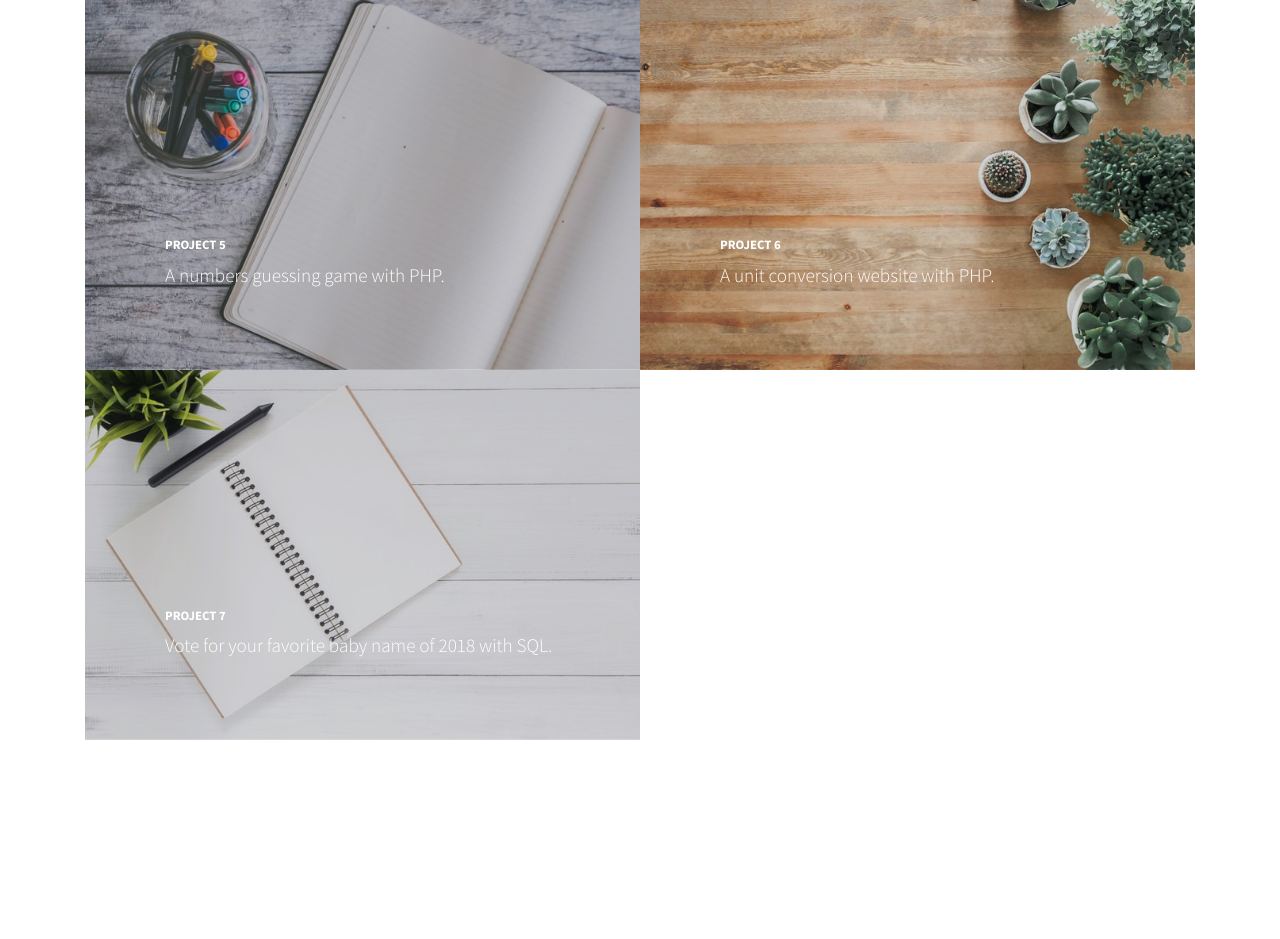
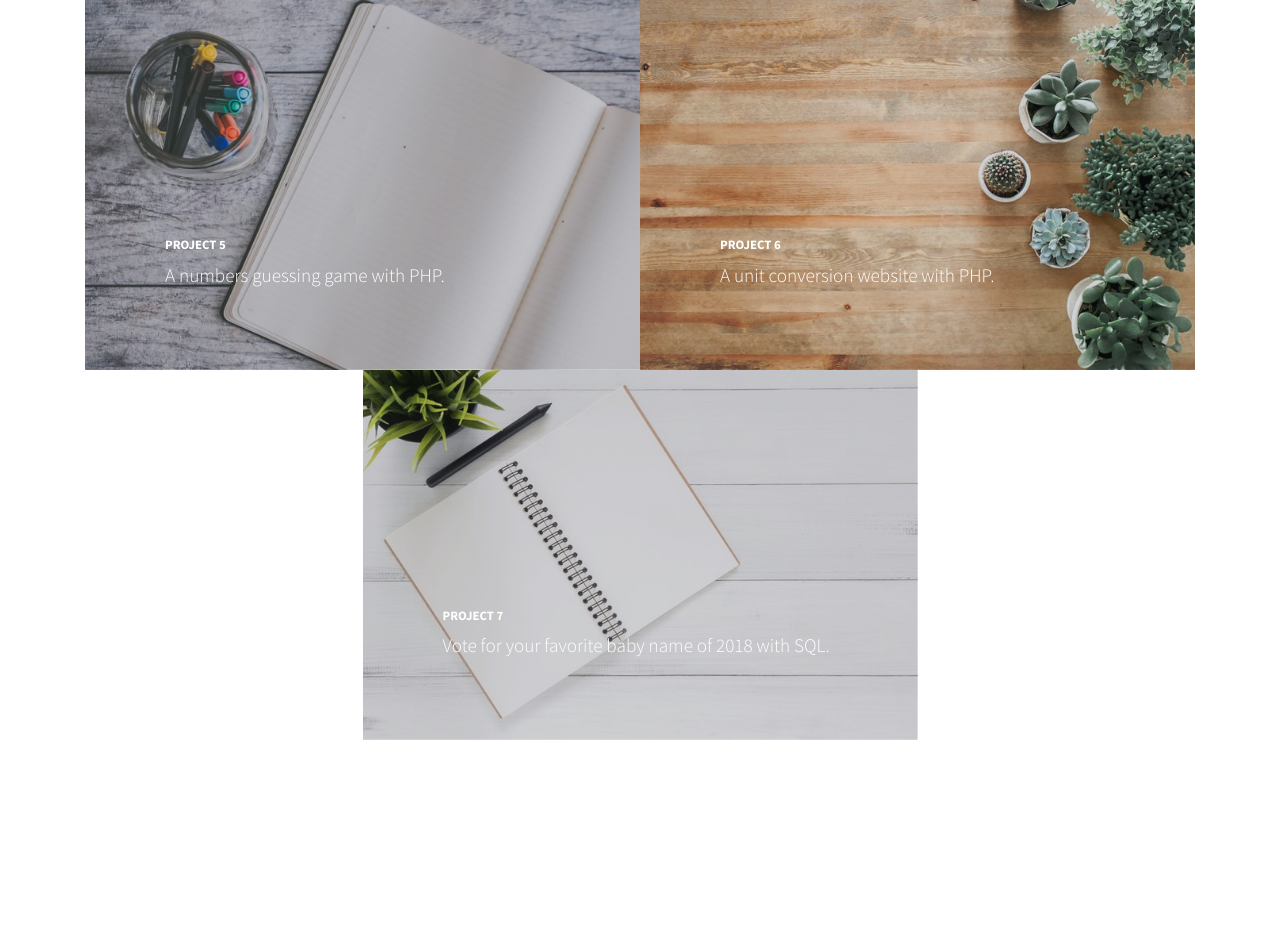
Before and after one commit to Commando20/Web-Development, a PHP site: page / in a window 1280 px wide. Shown: the part 1786-2725 px from the top of the page. Run offline with PHP 8.4, Linux system fonts and the light colour scheme.

Commit message:
adjusted last project card to be centered depending on screen size

```diff
--- a/assets/css/stylish-portfolio.css
+++ b/css/stylish-portfolio.css
@@ -3,6 +3,13 @@
  * Copyright 2013-2019 Start Bootstrap
  * Licensed under MIT (https://github.com/BlackrockDigital/startbootstrap-stylish-portfolio/blob/master/LICENSE)
  */
+
+@media screen and (min-width: 978px) {
+	.moveCenter {
+		justify-content: center;
+		display: flex;
+	}
+}
 
 body,
 html {
--- a/index.html
+++ b/index.html
@@ -19,6 +19,7 @@
   <link href="vendor/simple-line-icons/css/simple-line-icons.css" rel="stylesheet">
 
   <!-- Custom CSS -->
+  <link href="css/stylish-portfolio.css" rel="stylesheet">
   <link href="css/stylish-portfolio.min.css" rel="stylesheet">
 </head>
 
@@ -140,11 +141,11 @@
         </div>
 
         <!-- Project 7 -->
-        <div class="col-lg-6 centerBox">
+        <div class="col-lg-6 centerBox moveCenter">
           <a class="portfolio-item" href="https://lamp.cse.fau.edu/~csalazar2018/p7/index.php" target="_blank">
             <span class="caption">
               <span class="caption-content">
-                <h2>Project 7</h2>
+                <h2 style="text-align: left">Project 7</h2>
                 <p class="mb-0">Vote for your favorite baby name of 2018 with SQL.</p>
               </span>
             </span>
```
Also changed, not shown: css/stylish-portfolio.min.css (renamed from assets/css/stylish-portfolio.min.css), img/1200px-Florida_Atlantic_Owls_logo.svg.png (renamed from assets/img/1200px-Florida_Atlantic_Owls_logo.svg.png), img/background.jpg (renamed from assets/img/background.jpg), img/bg-masthead.jpg (renamed from assets/img/bg-masthead.jpg), img/portfolio-1.jpg (renamed from assets/img/portfolio-1.jpg), img/portfolio-2.jpg (renamed from assets/img/portfolio-2.jpg), img/portfolio-3.jpg (renamed from assets/img/portfolio-3.jpg), img/portfolio-4.jpg (renamed from assets/img/portfolio-4.jpg), img/portfolio-5.jpg (renamed from assets/img/portfolio-5.jpg), img/portfolio-6.jpg (renamed from assets/img/portfolio-6.jpg), img/portfolio-7.jpg (renamed from assets/img/portfolio-7.jpg), js/gulpfile.js (renamed from assets/js/gulpfile.js), js/package-lock.json (renamed from assets/js/package-lock.json), js/package.json (renamed from assets/js/package.json), 2 more files.
